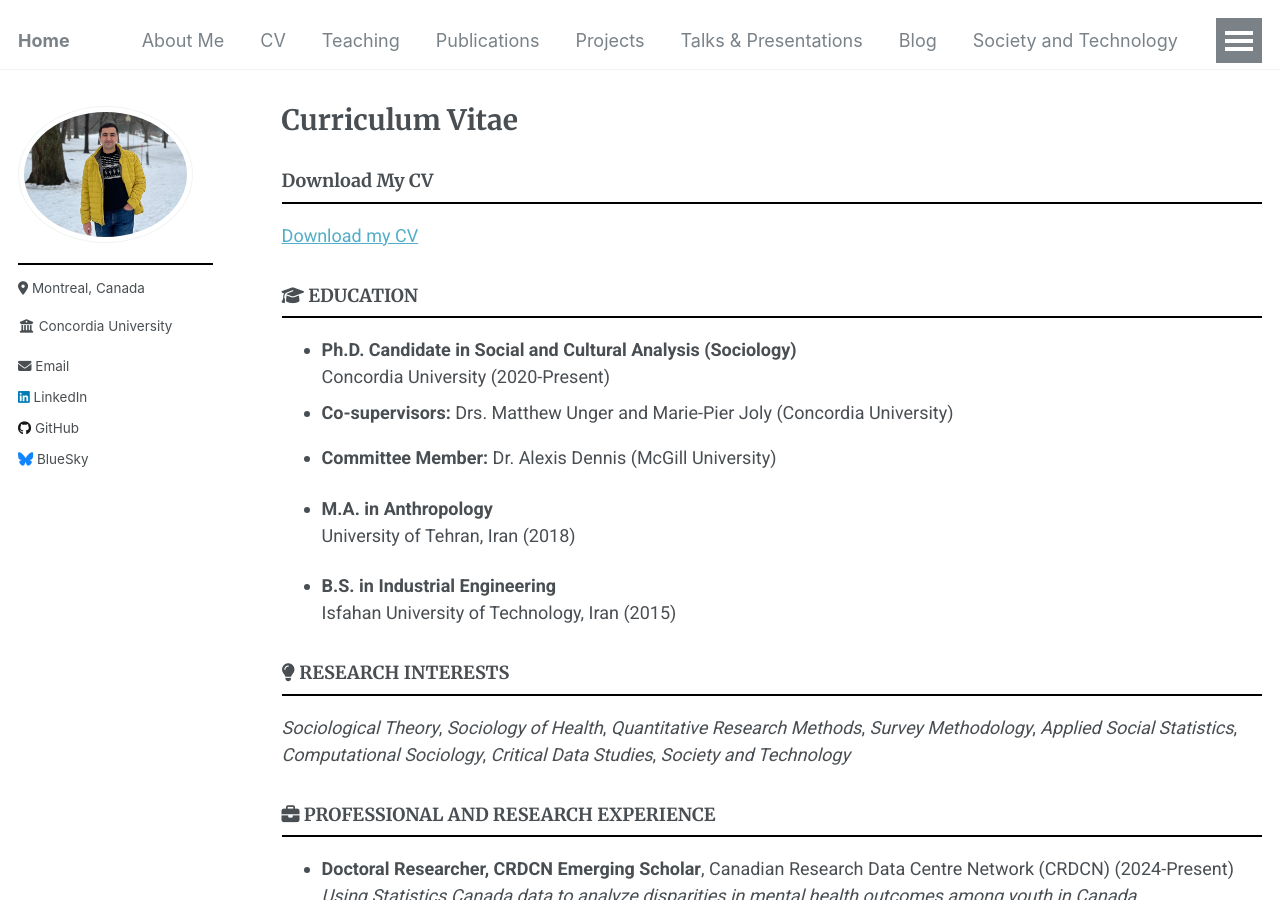
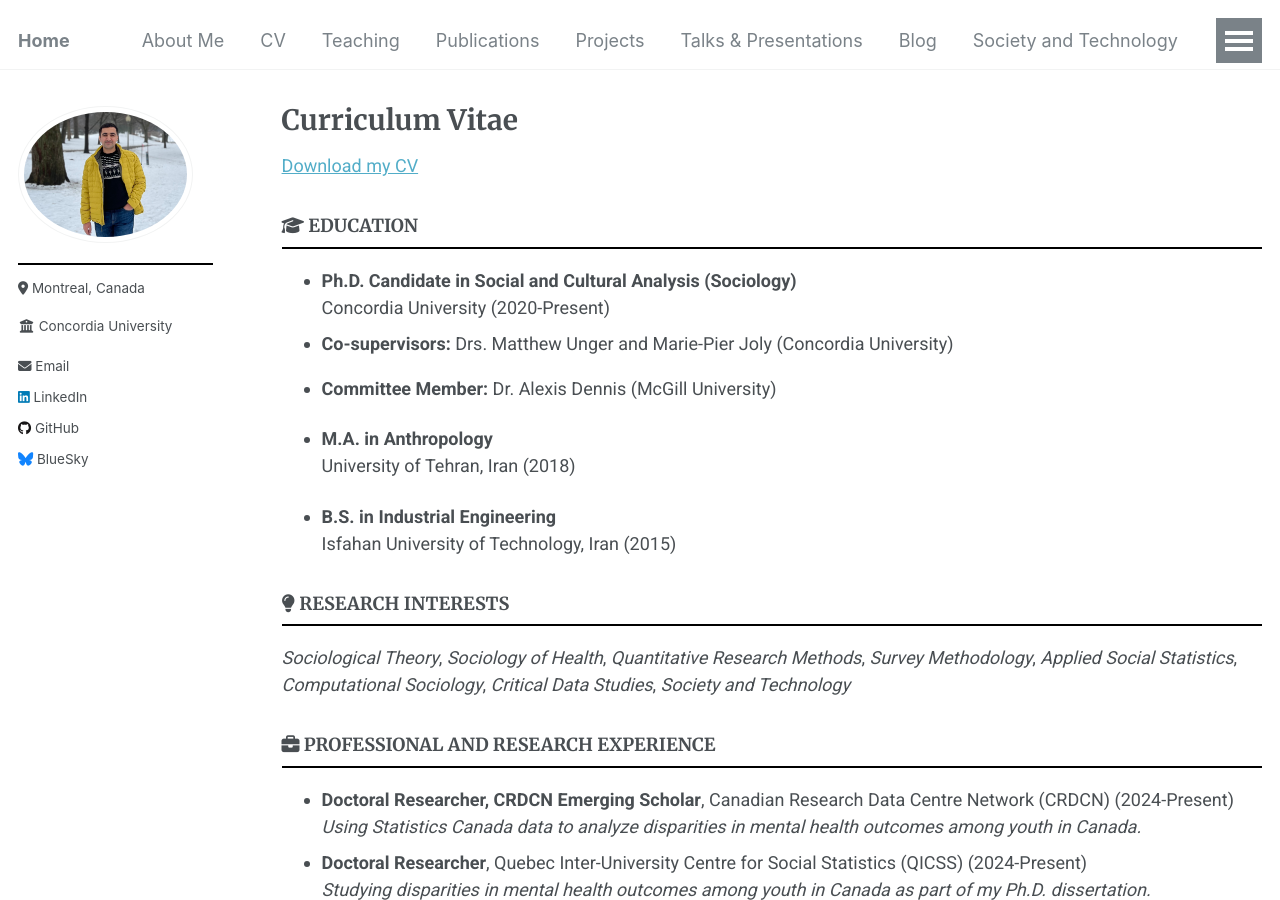
Before and after one commit to Mohsnmonji/mohsnmonji.github.io, a Jekyll site: the page built from _pages/Curriculum Vitae.md, in a window 1280 px wide and 900 px high. Built offline with Jekyll 4.4.1, drawn with Linux system fonts in a browser that asks for light colours.

Commit message:
Update Curriculum Vitae.md

```diff
--- a/_pages/Curriculum Vitae.md
+++ b/_pages/Curriculum Vitae.md
@@ -17,10 +17,7 @@ redirect_from:
   }
 </style>
 
-### Download My CV
-
- [Download my CV ](/_pages/MohsenMonji_CV.pdf)
-
+[Download my CV](/_pages/MohsenMonji_CV.pdf)
 
 
 ### <i class="fas fa-graduation-cap"></i> EDUCATION
```
